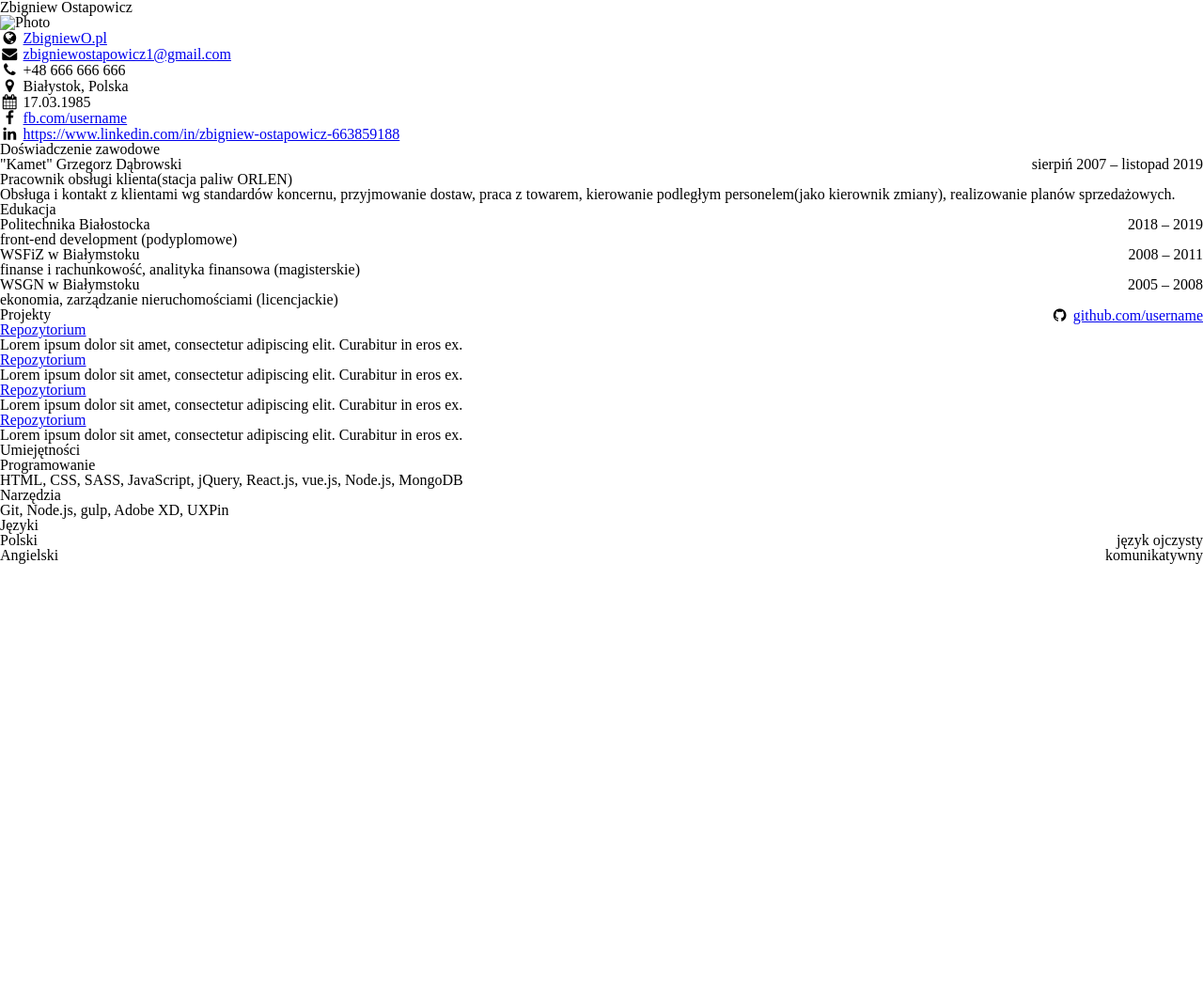
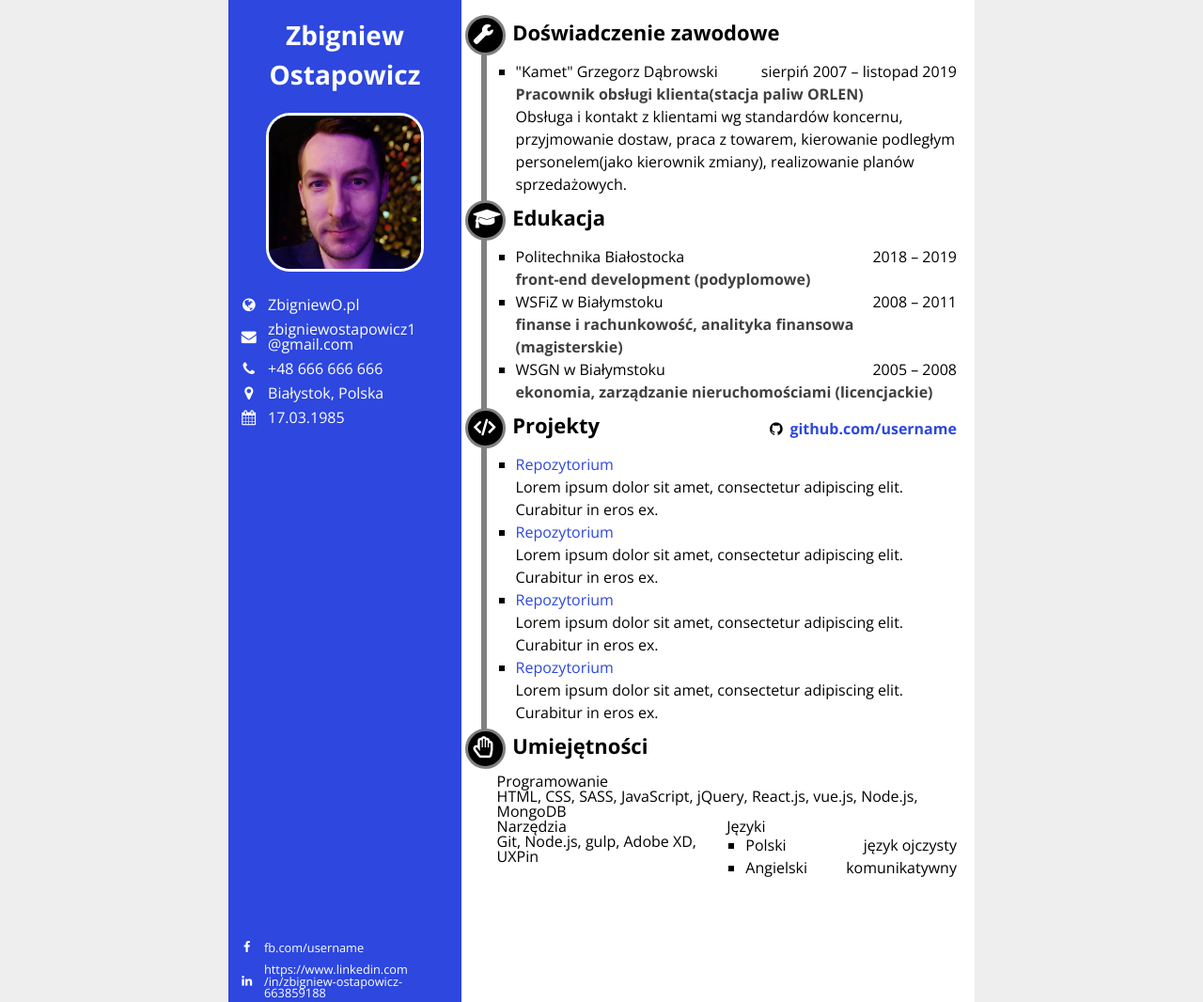
Before and after one commit to ZbigniewOstapowicz/Curriculum-Vitae, a website: page src/templates/index.html in a window 1280 px wide. Shown: the top 1066 px of the page at 94% size. Before the commit the page ends 800 px from the top, so only its background shows below. Drawn offline with nearby package versions, Linux system fonts and the light colour scheme; files that its build step writes are made by us from their sources.

Commit message:
aside styling end

```diff
--- /dev/null
+++ b/src/scss/_global.scss
@@ -0,0 +1,65 @@
+html {
+    background-color: #eee;
+    font-size: 16px;
+    z-index: 2;
+}
+
+body {
+    display: -webkit-flex;
+    display: -ms-flex;
+    display: flex;
+    flex-direction: column;
+    min-height: 100vh;
+
+    background-color: $primary-white;
+    height: 297mm;
+    width: 210mm;
+    margin: 0 auto;
+    padding: 0;
+}
+
+body,
+body * {
+    font-family: 'Open Sans', sans-serif;
+    box-sizing: border-box;
+}
+
+a {
+    color: inherit;
+    text-decoration: none;
+}
+
+h1,
+h2 {
+    font-weight: bold;
+}
+
+h1 {
+    font-size: 28px;
+    line-height: 1.5;
+}
+
+h2 {
+    font-size: 22px;
+}
+
+.pull-right {
+    float: right;
+    color: $primary-black;
+}
+
+
+.text-center {
+    text-align: center;
+}
+
+.wrapper {
+    flex: 1;
+
+    &.wrapper-flex {
+        display: -webkit-flex;
+        display: -ms-flex;
+        display: flex;
+        flex-direction: row;
+    }
+}
--- /dev/null
+++ b/src/scss/aside.scss
@@ -0,0 +1,63 @@
+.aside {
+    display: -webkit-flex;
+    display: -ms-flex;
+    display: flex;
+    flex-basis: 28%;
+    flex-direction: column;
+    background-color: $secondary-color;
+    color: $primary-white;
+    padding: 3mm;
+
+    @media print {
+        background-color: $primary-white;
+        color: $primary-black;
+    }
+
+    .aside__h1 {
+        margin-top: 5px;
+        margin-bottom: 20px;
+    }
+
+    .aside__img {
+        border: 3px solid $primary-white;
+        border-radius: 15%;
+        height: 100%;
+        margin-bottom: 25px;
+        width: 75%;
+    }
+
+    .aside__list {
+        list-style-type: none;
+        margin: 0;
+        padding: 0;
+
+        .list__item {
+            width: 225px;
+            margin-bottom: 10px;
+            display: flex;
+            align-items: center;
+            justify-content: start;
+
+
+            .list__icon {
+                margin-right: 10px;
+                vertical-align: middle;
+
+            }
+
+            .list__link {
+                display: inline-block;
+                word-wrap: break-word;
+                width: 70%;
+            }
+
+            &:last-of-type {
+                margin-bottom: 0;
+            }
+        }
+    }
+
+    .aside__social {
+        font-size: 0.8rem;
+    }
+}
--- /dev/null
+++ b/src/scss/main.scss
@@ -0,0 +1,160 @@
+main {
+    display: -webkit-flex;
+    display: -ms-flex;
+    display: flex;
+    flex-basis: 75%;
+    flex-direction: column;
+    position: relative;
+
+    background-color: $primary-white;
+    color: $primary-black;
+    padding: 3mm 5mm 3mm 10mm;
+
+    a {
+        color: $secondary-color;
+
+        @media print {
+            color: $primary-black;
+        }
+    }
+
+    h2 {
+        line-height: 1;
+        margin: 5px 0;
+        z-index: 2;
+
+        span {
+            font-size: 1rem;
+            padding-top: 0.25rem;
+        }
+    }
+
+    h2:nth-of-type(1)::before {
+        display: inline-block;
+        content: "\f0ad ";
+        color: #fff;
+        background-color: #000;
+        padding: 6px;
+        margin: 0;
+        border-radius: 50%;
+        font-family: FontAwesome;
+        margin: 0mm 2mm 0 -9mm;
+        font-size: 22px;
+        vertical-align: middle;
+        border: 3px gray solid;
+        width: 25px;
+        height: 25px;
+
+    }
+
+
+    .experience::after {
+        content: "";
+        display: block;
+        position: absolute;
+        top: 15mm;
+        left: 5.7mm;
+        width: 1.5mm;
+        height: 200mm;
+        background-color: gray;
+        z-index: -1;
+
+        @media print {
+            background-color: gray;
+            -webkit-print-color-adjust: exact;
+            color-adjust: exact;
+        }
+    }
+
+    h2:nth-of-type(2)::before {
+        display: inline-block;
+        content: "\f19d";
+        color: white;
+        background-color: #000;
+        padding: 6px;
+        margin: 0;
+        border-radius: 50%;
+        font-family: FontAwesome;
+        margin: 0mm 2mm 0 -9mm;
+        font-size: 22px;
+        vertical-align: middle;
+        border: 3px gray solid;
+        width: 25px;
+        height: 25px;
+
+    }
+
+    h2:nth-of-type(3)::before {
+        display: inline-block;
+        content: "\f121";
+        color: white;
+        background-color: #000;
+        padding: 6px;
+        margin: 0;
+        border-radius: 50%;
+        font-family: FontAwesome;
+        margin: 0mm 2mm 0 -9mm;
+        font-size: 22px;
+        vertical-align: middle;
+        border: 3px gray solid;
+        width: 25px;
+        height: 25px;
+
+    }
+
+    h2:nth-of-type(4)::before {
+        display: inline-block;
+        content: "\f256";
+        color: white;
+        background-color: #000;
+        padding: 6px;
+        margin: 0;
+        border-radius: 50%;
+        font-family: FontAwesome;
+        margin: 0mm 2mm 0 -9mm;
+        font-size: 22px;
+        vertical-align: middle;
+        border: 3px gray solid;
+        width: 25px;
+        height: 25px;
+
+    }
+
+    .github {
+        margin-top: 2.5mm;
+    }
+
+    h3 {
+        margin: 0px 0;
+    }
+
+    ul {
+        list-style-type: square;
+        margin: 0;
+        padding: 0;
+        padding-left: 20px;
+
+        li {
+            line-height: 1.5;
+
+            span,
+            .position {
+                color: lighten($primary-black, 25%);
+            }
+
+            .position {
+                font-weight: 700;
+            }
+        }
+    }
+
+    .container {
+        display: -webkit-flex;
+        display: -ms-flex;
+        display: flex;
+    }
+
+    .col-1-2 {
+        flex-basis: 50%;
+    }
+}
--- a/src/scss/style.scss
+++ b/src/scss/style.scss
@@ -1,7 +1,12 @@
 // global
 @import 'reset.scss';
 @import 'variables.scss';
+@import 'global.scss';
+@import 'mixins.scss';
 
 // addons
 
 // our modules
+@import 'aside.scss';
+@import 'main.scss';
+@import 'footer.scss';
--- a/src/templates/components/aside.html
+++ b/src/templates/components/aside.html
@@ -1,41 +1,43 @@
 <div class="wrapper wrapper-flex">
-    <aside>
+    <aside class="aside">
         <div class="wrapper">
             <div class="text-center">
-                <h1>Zbigniew Ostapowicz</h1>
+                <h1 class="aside__h1">Zbigniew Ostapowicz</h1>
                 <!-- Swoje zdjęcie umieść w ./src/img i uruchom gulpa, by zoptymalizował je -->
                 <!-- Jeśli nie używasz gulpa, wstaw zdjęcie do ./dist/img -->
-                <img src="dist/img/cv.jpg" alt="Photo">
+                <img class="aside__img" src="../img/cv.jpg" alt="Photo">
             </div>
-            <ul class="aside__list">
-                <li>
-                    <i class="fa fa-globe fa-fw"></i> <a href="javascript:void(0)">ZbigniewO.pl</a>
+            <ul class="aside__list list">
+                <li class="list__item">
+                    <i class="fa fa-globe fa-fw list__icon"></i>
+                    <a href="javascript:void(0) list__link">ZbigniewO.pl</a>
                 </li>
-                <li>
+                <li class="list__item">
                     <!-- wewnątrz href podaj adres e-mail poprzedzony mailto: -->
                     <!-- np. href="mailto:adres@domena.com" -->
-                    <i class="fa fa-envelope fa-fw"></i>
-                    <a href="mailto:zbigniewostapowicz1@gmail.com">zbigniewostapowicz1@gmail.com</a>
+                    <i class="fa fa-envelope fa-fw list__icon"></i>
+                    <a class="list__link" href="mailto:zbigniewostapowicz1@gmail.com list__link">zbigniewostapowicz1@gmail.com</a>
                 </li>
-                <li>
-                    <i class="fa fa-phone fa-fw"></i> +48 666 666 666
+                <li class="list__item">
+                    <i class="fa fa-phone fa-fw list__icon"></i> +48 666 666 666
                 </li>
-                <li>
-                    <i class="fa fa-map-marker fa-fw"></i> Białystok, Polska
+                <li class="list__item">
+                    <i class="fa fa-map-marker fa-fw list__icon"></i> Białystok, Polska
                 </li>
-                <li>
-                    <i class="fa fa-calendar fa-fw"></i> 17.03.1985
+                <li class="list__item">
+                    <i class="fa fa-calendar fa-fw list__icon"></i> 17.03.1985
                 </li>
             </ul>
         </div>
-        <div class="social">
-            <ul>
-                <li>
-                    <i class="fa fa-facebook fa-fw"></i> <a href="https://fb.com/username">fb.com/username</a>
+        <div class="aside__social">
+            <ul class="aside__list list">
+                <li class="list__item">
+                    <i class="fa fa-facebook fa-fw list__icon"></i>
+                    <a class="list__link" href="https://fb.com/username list__link">fb.com/username</a>
                 </li>
-                <li>
-                    <i class="fa fa-linkedin fa-fw"></i>
-                    <a href="https://linkedin.com/in/username">https://www.linkedin.com/in/zbigniew-ostapowicz-663859188</a>
+                <li class="list__item">
+                    <i class="fa fa-linkedin fa-fw list__icon"></i>
+                    <a class="list__link" href="https://linkedin.com/in/username">https://www.linkedin.com/in/zbigniew-ostapowicz-663859188</a>
                 </li>
             </ul>
         </div>
--- /dev/null
+++ b/src/templates/components/footer.html
@@ -0,0 +1,5 @@
+ <footer>
+     Wyrażam zgodę na przetwarzanie danych osobowych zawartych w mojej aplikacji dla potrzeb niezbędnych do
+     realizacji procesów rekrutacyjnych zgodnie z ustawą z dnia 29 sierpnia 1997 r. o ochronie danych osobowych (t.j.
+     Dz. U. z 2015 r. poz. 2135, 2281, z 2016 r. poz. 195, 677).
+ </footer>
--- a/src/templates/index.html
+++ b/src/templates/index.html
@@ -15,6 +15,7 @@
 
     {% include "components/aside.html" %}
     {% include "components/main.html" %}
+    {% include "components/footer.html" %}
 
     <script src="js/app.js" type="text/javascript"></script>
 
```
Also changed, not shown: src/img/cv.jpg (added), src/scss/_mixins.scss (added), src/scss/footer.scss (added).
